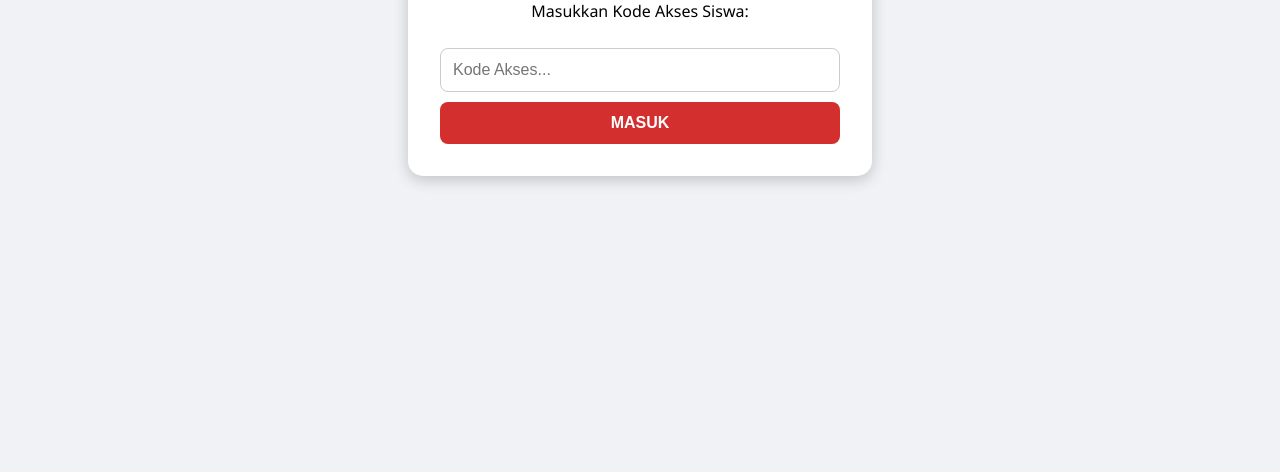
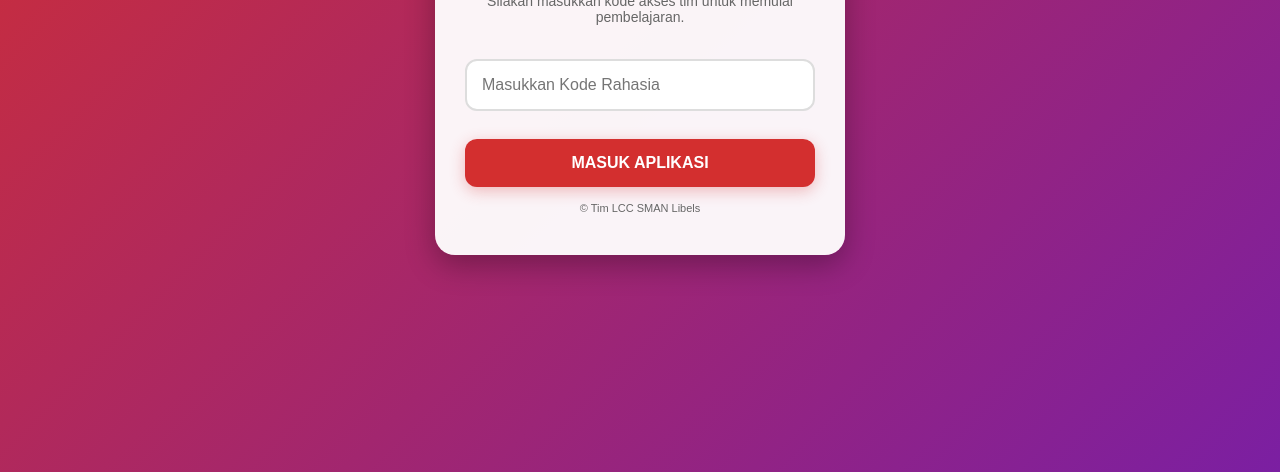
Before and after one commit to usepsaepuddin17-bot/timlccsmanlibels, a plain HTML site: page index.html in a window 1280 px wide. Shown: the part 368-840 px from the top of the page. Before the commit the page ends 800 px from the top, so only its background shows below. Drawn offline with Linux system fonts and the light colour scheme.

Commit message:
Update index.html

```diff
--- a/index.html
+++ b/index.html
@@ -5,40 +5,75 @@
     <meta name="viewport" content="width=device-width, initial-scale=1.0">
     <title>4 Pilar - Tim LCC Libels</title>
     <style>
-        body { font-family: 'Segoe UI', Tahoma, Geneva, Verdana, sans-serif; background-color: #f0f2f5; display: flex; justify-content: center; align-items: center; height: 100vh; margin: 0; }
-        .container { background: white; padding: 2rem; border-radius: 15px; box-shadow: 0 4px 15px rgba(0,0,0,0.2); text-align: center; width: 90%; max-width: 400px; }
-        h1 { color: #d32f2f; margin-bottom: 1rem; }
-        input { width: 100%; padding: 12px; margin: 10px 0; border: 1px solid #ccc; border-radius: 8px; box-sizing: border-box; font-size: 16px; }
-        button { width: 100%; padding: 12px; background-color: #d32f2f; color: white; border: none; border-radius: 8px; font-size: 16px; font-weight: bold; cursor: pointer; }
-        button:hover { background-color: #b71c1c; }
-        #menuUtama { display: none; }
+        :root {
+            --primary: #d32f2f;
+            --secondary: #1976d2;
+            --success: #388e3c;
+            --bg: #f8f9fa;
+        }
+        body {
+            font-family: 'Poppins', sans-serif;
+            background: linear-gradient(135deg, #d32f2f 0%, #7b1fa2 100%);
+            display: flex; justify-content: center; align-items: center;
+            min-height: 100vh; margin: 0; padding: 20px;
+        }
+        .container {
+            background: rgba(255, 255, 255, 0.95);
+            padding: 30px; border-radius: 20px;
+            box-shadow: 0 10px 30px rgba(0,0,0,0.3);
+            text-align: center; width: 100%; max-width: 350px;
+            transition: all 0.3s ease;
+        }
+        h1 { color: var(--primary); margin-top: 0; font-size: 24px; border-bottom: 2px solid #eee; padding-bottom: 10px; }
+        p { color: #666; font-size: 14px; }
+        input {
+            width: 100%; padding: 15px; margin: 20px 0;
+            border: 2px solid #ddd; border-radius: 12px;
+            box-sizing: border-box; font-size: 16px; outline: none;
+        }
+        input:focus { border-color: var(--primary); }
+        button {
+            width: 100%; padding: 15px; margin: 8px 0; border: none;
+            border-radius: 12px; font-size: 16px; font-weight: bold;
+            color: white; cursor: pointer; transition: transform 0.2s, box-shadow 0.2s;
+            display: flex; align-items: center; justify-content: center; gap: 10px;
+        }
+        button:active { transform: scale(0.95); }
+        .btn-main { background: var(--primary); box-shadow: 0 4px 15px rgba(211, 47, 47, 0.3); }
+        .btn-materi { background: var(--secondary); box-shadow: 0 4px 15px rgba(25, 118, 210, 0.3); }
+        .btn-kuis { background: var(--success); box-shadow: 0 4px 15px rgba(56, 142, 60, 0.3); }
+
+        #menuUtama { display: none; animation: fadeIn 0.5s; }
+        @keyframes fadeIn { from { opacity: 0; transform: translateY(20px); } to { opacity: 1; transform: translateY(0); } }
     </style>
 </head>
 <body>
 
     <div id="halamanLogin" class="container">
-        <h1>🇮🇩 4 PILAR</h1>
-        <p>Masukkan Kode Akses Siswa:</p>
-        <input type="password" id="inputKode" placeholder="Kode Akses...">
-        <button onclick="masukAplikasi()">MASUK</button>
+        <div style="font-size: 50px;">🇮🇩</div>
+        <h1>4 PILAR NUSA</h1>
+        <p>Silakan masukkan kode akses tim untuk memulai pembelajaran.</p>
+        <input type="password" id="inputKode" placeholder="Masukkan Kode Rahasia">
+        <button class="btn-main" onclick="masukAplikasi()">MASUK APLIKASI</button>
+        <p style="font-size: 11px; margin-top: 15px;">© Tim LCC SMAN Libels</p>
     </div>
 
     <div id="menuUtama" class="container">
-        <h1>Menu Utama</h1>
-        <p>Selamat Datang di Aplikasi Belajar 4 Pilar</p>
-        <button style="background-color: #1976d2; margin-bottom: 10px;">📖 Baca Materi</button>
-        <button style="background-color: #388e3c;">📝 Latihan Soal</button>
+        <h1>MENU UTAMA</h1>
+        <p>Pilih mode belajar kamu hari ini:</p>
+        <button class="btn-materi" onclick="alert('Fitur Materi Segera Hadir!')">📖 BACA MATERI</button>
+        <button class="btn-kuis" onclick="alert('Fitur Kuis Segera Hadir!')">✍️ LATIHAN SOAL</button>
+        <button style="background: #555;" onclick="location.reload()">🔒 KELUAR</button>
     </div>
 
     <script>
         function masukAplikasi() {
             const kode = document.getElementById('inputKode').value;
-            // GANTI 'LIBELS2024' dengan kode rahasia tim kamu
-            if (kode === "LIBELS2024") {
+            if (kode.toUpperCase() === "LIBELS2024") {
                 document.getElementById('halamanLogin').style.display = 'none';
                 document.getElementById('menuUtama').style.display = 'block';
             } else {
-                alert("Kode salah! Silakan tanya Tim LCC.");
+                alert("Kode Akses Salah!");
             }
         }
     </script>
```
